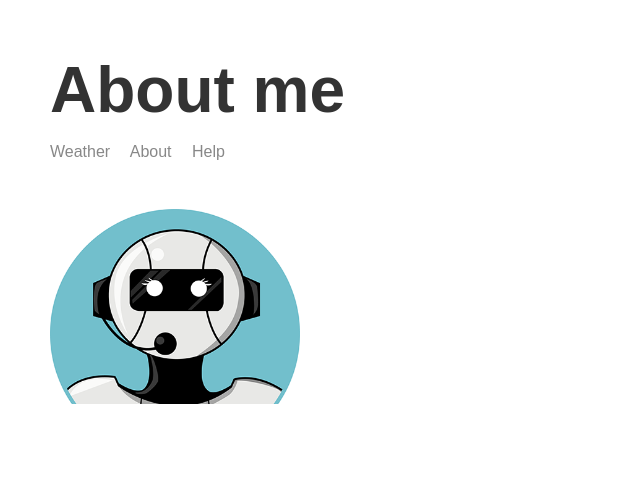
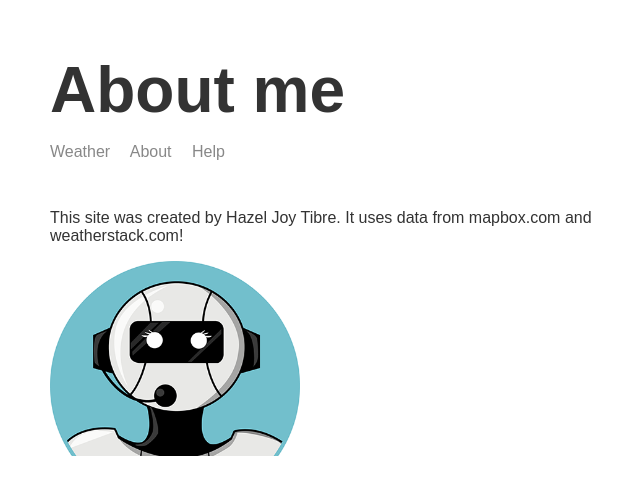
Before and after one commit to hazelnut-coding/node3-weather-website, a Node server app: page /about in a window 1280 px wide. Shown: the top 485 px of the page, without its empty margins (265-905 px from the left). Run offline with Node 20, Linux system fonts and the light colour scheme; some libraries are stand-ins or nearby versions.

Commit message:
Add about text

```diff
--- a/templates/views/about.hbs
+++ b/templates/views/about.hbs
@@ -7,6 +7,7 @@
   <body>
     <div class="main-content">
     {{>header}}
+    <p>This site was created by Hazel Joy Tibre. It uses data from mapbox.com and weatherstack.com!</p>
     <img class="portrait" src="/img/chatbot avatar.png" />
     </div>
 
```
